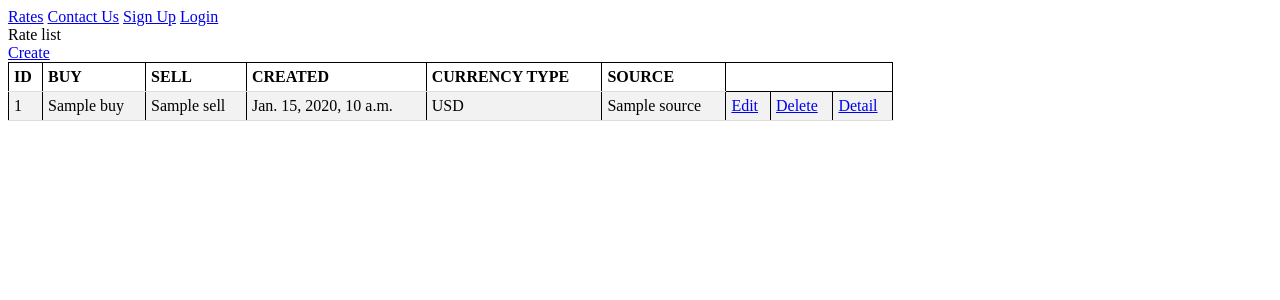
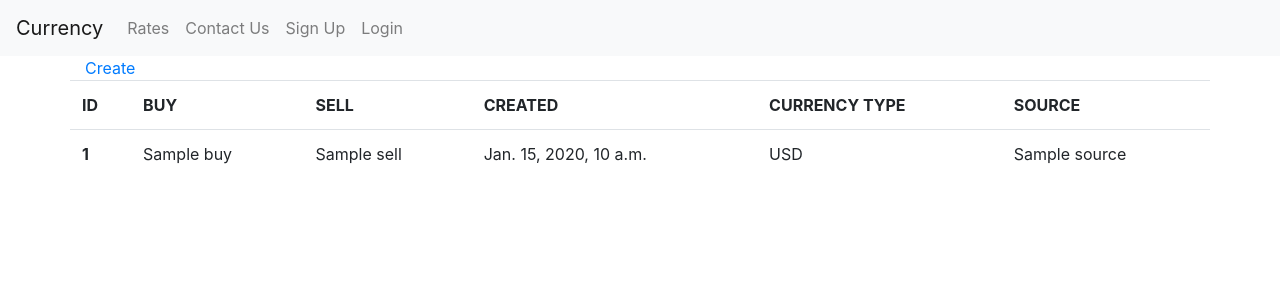
Before and after one commit to LazarZlatev/currency, a Django app: template app/currency/templates/rate_list.html in a window 1280 px wide. Shown: the top 300 px of the page. Run offline with Django 4.2, Linux system fonts and the light colour scheme; the template is opened without the code that fills it: most values are stand-ins (such as "Sample title", 1, 10 or a date in 2020); some libraries are stand-ins or nearby versions.

Commit message:
finalize

```diff
--- a/app/currency/templates/base.html
+++ b/app/currency/templates/base.html
@@ -3,30 +3,18 @@
 <head>
     <meta charset="UTF-8">
     <title>Page Title</title>
+    <link rel="stylesheet" href="https://cdn.jsdelivr.net/npm/bootstrap@4.6.2/dist/css/bootstrap.min.css" integrity="sha384-xOolHFLEh07PJGoPkLv1IbcEPTNtaed2xpHsD9ESMhqIYd0nLMwNLD69Npy4HI+N" crossorigin="anonymous">
 </head>
 <style>
-#table {
-   table-layout: auto;
-   width: 70%;
-}
-table, th, td {
-  border: 1px solid;
-  border-collapse: collapse;
-  padding: 5px;
-  text-align: left;
-  border-bottom: 1px solid #ddd;
-}
-
-tr:nth-child(even) {background-color: #f2f2f2;}
-
 </style>
 
 <body>
-
 {% include 'includes/navbar.html' %}
-
+<div class="container">
 {% block content %}
 {% endblock content %}
-
+</div>
+<script src="https://cdn.jsdelivr.net/npm/jquery@3.5.1/dist/jquery.slim.min.js" integrity="sha384-DfXdz2htPH0lsSSs5nCTpuj/zy4C+OGpamoFVy38MVBnE+IbbVYUew+OrCXaRkfj" crossorigin="anonymous"></script>
+<script src="https://cdn.jsdelivr.net/npm/bootstrap@4.6.2/dist/js/bootstrap.bundle.min.js" integrity="sha384-Fy6S3B9q64WdZWQUiU+q4/2Lc9npb8tCaSX9FK7E8HnRr0Jz8D6OP9dO5Vg3Q9ct" crossorigin="anonymous"></script>
 </body>
 </html>
--- a/app/currency/templates/contactus_create.html
+++ b/app/currency/templates/contactus_create.html
@@ -1,4 +1,6 @@
 {% extends 'base.html' %}
+{% load crispy_forms_tags %}
+
 
 {% block title %} Contact Us {% endblock title %}
 
@@ -7,8 +9,8 @@
    <br> <h1>Contact Us</h1> <br>
    <form method="post">
        {% csrf_token %}
-       {{form.as_p}}
-       <button type="submit">Submit</button>
+       {{ form|crispy }}
+       <button type="submit" class="btn btn-primary">Submit</button>
    </form>
 
 {% endblock content %}
--- a/app/currency/templates/includes/navbar.html
+++ b/app/currency/templates/includes/navbar.html
@@ -1,11 +1,32 @@
-    <a href= "{% url 'currency:rate-list' %}">Rates</a>
-    <a href= "{% url 'currency:contactus-create' %}">Contact Us</a>
-
-    {% if request.user.is_authenticated %}
-        <br>Hello, {{ request.user.email }}!
-        <br><a href= "{% url 'account:profile' %}">Profile</a>
-        <br><a href= "{% url 'logout' %}">Logout</a>
-    {% else %}
-        <a href= "{% url 'account:signup' %}">Sign Up</a>
-        <a href= "{% url 'login' %}">Login</a>
-    {%  endif %}
+{% load crispy_forms_tags %}
+<nav class="navbar navbar-expand-lg navbar-light bg-light">
+  <a class="navbar-brand" href="{% url 'index' %}">Currency</a>
+  <button class="navbar-toggler" type="button" data-toggle="collapse" data-target="#navbarNav" aria-controls="navbarNav" aria-expanded="false" aria-label="Toggle navigation">
+    <span class="navbar-toggler-icon"></span>
+  </button>
+  <div class="collapse navbar-collapse" id="navbarNav">
+    <ul class="navbar-nav">
+      <li class="nav-item">
+        <a class="nav-link" href="{% url 'currency:rate-list' %}">Rates <span class="sr-only">(current)</span></a>
+      </li>
+      <li class="nav-item">
+        <a class="nav-link" href="{% url 'currency:contactus-create' %}">Contact Us</a>
+      </li>
+         {% if request.user.is_authenticated %}
+      <li class="nav-item">
+        <a class="nav-link" href="{% url 'account:profile' %}">Profile</a>
+      </li>
+      <li class="nav-item">
+        <a class="nav-link" href="{% url 'logout' %}">Logout</a>
+      </li>
+        {% else %}
+      <li class="nav-item">
+        <a class="nav-link" href="{% url 'account:signup' %}">Sign Up</a>
+      </li>
+      <li class="nav-item">
+         <a class="nav-link" href="{% url 'login' %}">Login</a>
+      </li>
+        {%  endif %}
+    </ul>
+  </div>
+</nav>
--- a/app/currency/templates/rate_create.html
+++ b/app/currency/templates/rate_create.html
@@ -1,4 +1,5 @@
 {% extends 'base.html' %}
+{% load crispy_forms_tags %}
 
 {% block title %} Create rate {% endblock title %}
 
@@ -7,8 +8,8 @@
    <br> Create Rate Form <br>
    <form method="post">
        {% csrf_token %}
-       {{form.as_p}}
-       <button type="submit">Submit</button>
+       {{form|crispy}}
+       <button type="submit" class="btn btn-primary">Submit</button>
    </form>
 
 {% endblock content %}
--- a/app/currency/templates/rate_delete.html
+++ b/app/currency/templates/rate_delete.html
@@ -1,4 +1,5 @@
 {% extends 'base.html' %}
+{% load crispy_forms_tags %}
 
 {% block title %} Create rate {% endblock title %}
 
@@ -6,7 +7,7 @@
     Are you sure you want to delete rate with id {{rate.id}}
    <form method="post">
        {% csrf_token %}
-       <button type="submit">Yes,delete</button>
+       <button type="submit" class="btn btn-primary">Yes,delete</button>
    </form>
 
 {% endblock content %}
--- a/app/currency/templates/rate_detail.html
+++ b/app/currency/templates/rate_detail.html
@@ -1,5 +1,5 @@
 {% extends 'base.html' %}
-
+{% load crispy_forms_tags %}
 {% block content %}
 
 {% block title %}
--- a/app/currency/templates/rate_list.html
+++ b/app/currency/templates/rate_list.html
@@ -1,39 +1,46 @@
 {% extends 'base.html' %}
+{% load crispy_forms_tags %}
 
 {% block content %}
 
-{% block title %}
-   <br> Rate list <br>
-{% endblock title %}
-
 <a href="{% url 'currency:rate-create' %}">Create</a><br>
-<table id="table">
+<div class="row">
+<table class="table table-stripped">
     <tr>
-        <th>ID</th>
-        <th>BUY</th>
-        <th>SELL</th>
-        <th>CREATED</th>
-        <th>CURRENCY TYPE</th>
-        <th>SOURCE</th>
+        <th scope="col">ID</th>
+        <th scope="col">BUY</th>
+        <th scope="col">SELL</th>
+        <th scope="col">CREATED</th>
+        <th scope="col">CURRENCY TYPE</th>
+        <th scope="col">SOURCE</th>
     </tr>
    {% for rate in object_list %}
       <tr>
-          <td>{{rate.id}}</td>
+          <th scope="row">{{rate.id}}</th>
           <td>{{rate.buy}}</td>
           <td>{{rate.sell}}</td>
           <td>{{rate.created}}</td>
           <td>{{rate.get_currency_type_display}}</td>
           <td>{{rate.source}}</td>
-{#          {% if request.user.is_authenticated and request.user.is_superuser  %}#}
-          <td><a href="{% url 'currency:rate-update' rate.id %}"> Edit </a></td>
-          <td><a href="{% url 'currency:rate-delete' rate.id %}"> Delete </a></td>
-{#          <td><a href="{% url 'currency:rate-detail' rate.id %}"> Detail </a></td>#}
-{#          {% elif request.user.is_authenticated and not request.user.is_superuser %}#}
-          <td><a href="{% url 'currency:rate-detail' rate.id %}"> Detail </a></td>
-{#          {%  endif %}#}
+          {% if request.user.is_authenticated %}
+          <td>
+              <div class="dropdown">
+                    <button class="btn btn-secondary dropdown-toggle" type="button" id="dropdownMenuButton" data-toggle="dropdown" aria-haspopup="true" aria-expanded="false">
+                     Actions
+                    </button>
+
+                  <div class="dropdown-menu" aria-labelledby="dropdownMenuButton">
+                    <a class="dropdown-item" href="{% url 'currency:rate-update' rate.id %}">Edit</a>
+                    <a class="dropdown-item" href="{% url 'currency:rate-delete' rate.id %}">Delete</a>
+                    <a class="dropdown-item" href="{% url 'currency:rate-detail' rate.id %}">Detail</a>
+                  </div>
+              </div>
+          </td>
+          {%  endif %}
       </tr>
 
      {% endfor %}
 </table>
+</div>
 
 {% endblock content %}
--- a/app/currency/templates/rate_update.html
+++ b/app/currency/templates/rate_update.html
@@ -1,5 +1,5 @@
 {% extends 'base.html' %}
-
+{% load crispy_forms_tags %}
 {% block title %} Update rate {% endblock title %}
 
 {% block content %}
@@ -7,8 +7,8 @@
    <br> Update Rate Form <br>
    <form method="post">
        {% csrf_token %}
-       {{form.as_p}}
-       <button type="submit">Submit</button>
+       {{form|crispy}}
+       <button type="submit" class="btn btn-primary">Submit</button>
    </form>
 
 {% endblock content %}
--- a/app/templates/registration/login.html
+++ b/app/templates/registration/login.html
@@ -1,5 +1,5 @@
 {% extends 'base.html' %}
-
+{% load crispy_forms_tags %}
 {% block title %} Login {% endblock title %}
 
 {% block content %}
@@ -7,8 +7,8 @@
    <br> <h1>Login</h1> <br>
    <form method="post">
        {% csrf_token %}
-       {{form.as_p}}
-       <button type="submit">Login</button>
+       {{form|crispy}}
+       <button type="submit" class="btn btn-primary">Login</button>
        <a href= "{% url 'password_reset' %}">Reset password</a>
    </form>
 
--- a/app/templates/registration/password_reset_complete.html
+++ b/app/templates/registration/password_reset_complete.html
@@ -1,5 +1,5 @@
 {% extends 'base.html' %}
-
+{% load crispy_forms_tags %}
 {% block content %}
   <p>
     Your password has been set. You may go ahead and <a href="{% url 'login' %}">Login</a> now.
--- a/app/templates/registration/password_reset_confirm.html
+++ b/app/templates/registration/password_reset_confirm.html
@@ -1,12 +1,12 @@
 {% extends 'base.html' %}
-
+{% load crispy_forms_tags %}
 {% block content %}
   {% if validlink %}
     <h3>Change password</h3>
     <form method="post">
       {% csrf_token %}
-      {{ form.as_p }}
-      <button type="submit">Change password</button>
+      {{ form|crispy }}
+      <button type="submit" class="btn btn-primary">Change password</button>
     </form>
   {% else %}
     <p>
--- a/app/templates/registration/password_reset_done.html
+++ b/app/templates/registration/password_reset_done.html
@@ -1,5 +1,5 @@
 {% extends 'base.html' %}
-
+{% load crispy_forms_tags %}
 {% block content %}
   <p>
     We've emailed you instructions for setting your password, if an account exists with the email you entered.
--- a/app/templates/registration/password_reset_form.html
+++ b/app/templates/registration/password_reset_form.html
@@ -1,10 +1,10 @@
 {% extends 'base.html' %}
-
+{% load crispy_forms_tags %}
 {% block content %}
   <h3>Forgot password</h3>
   <form method="post">
     {% csrf_token %}
-    {{ form.as_p }}
-    <button type="submit">Submit</button>
+    {{ form|crispy}}
+    <button type="submit" class="btn btn-primary">Submit</button>
   </form>
 {% endblock %}
--- a/app/templates/signup.html
+++ b/app/templates/signup.html
@@ -1,5 +1,5 @@
 {% extends 'base.html' %}
-
+{% load crispy_forms_tags %}
 {% block title %} Sign up {% endblock title %}
 
 {% block content %}
@@ -7,8 +7,8 @@
    <br> <h1>Sign Up </h1> <br>
    <form method="post">
        {% csrf_token %}
-       {{form.as_p}}
-       <button type="submit">Sign Up</button>
+       {{form|crispy}}
+       <button type="submit" class="btn btn-primary">Sign Up</button>
    </form>
 
 {% endblock content %}
```
Also changed, not shown: app/settings/settings.py (+7 -3 lines), app/templates/profile.html (+3 -4 lines).
